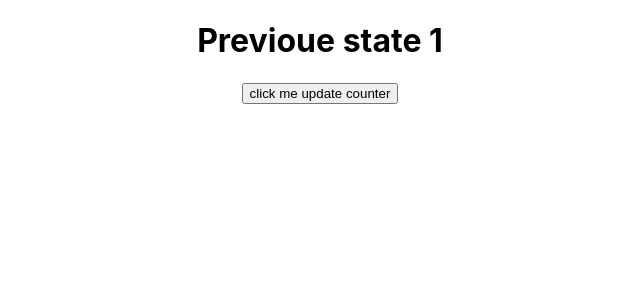
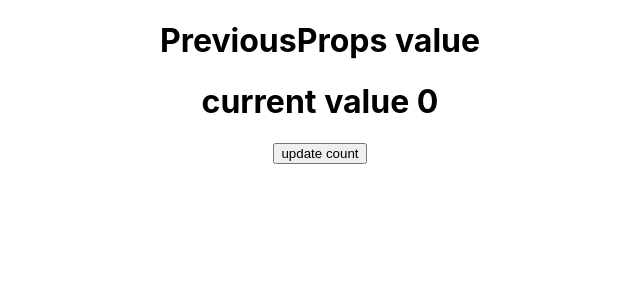
Before and after one commit to rolitiwari1234/React-1, a React (Create React App) app in the folder my-app/: page / in a window 1280 px wide. Shown: the top 300 px of the page, without its empty margins (320-960 px from the left). Built offline with nearby package versions, Linux system fonts and the light colour scheme.

Commit message:
Prevoius props with Hooks

```diff
--- a/my-app/src/App.js
+++ b/my-app/src/App.js
@@ -1,33 +1,16 @@
 import './App.css'
 import React, { useState } from'react'
+import Preprops from './Preprops';
 
 function App(){
+  const [count,setCount] = React.useState(0)
 
-  const[count,setCount]= useState(1)
-    function updateCounter(){
 
-  //   let rand = Math.floor(Math.random()*10)
-  //  setCount((pre)=>{
-  //   console.warn(pre)
-  //   if(pre < 5){
-  //     alert("low value")
-  //   }
-  //   return rand
-  // })
-
-    for (let i = 0;i <5;i++)
-    {
-     setCount((pre)=>
-     {
-      return pre+1
-     }
-     )
-    }
-  }
   return(
     <div className='App'>
-      <h1>Previoue state {count }</h1>
-      <button onClick={updateCounter}>click me update counter</button>
+
+     <Preprops count = {count} />
+     <button onClick = {()=>setCount(Math.floor(Math.random()*10)) }>update count</button>
     </div>
   )
 }
--- /dev/null
+++ b/my-app/src/Preprops.js
@@ -0,0 +1,19 @@
+import React, { useEffect,useRef } from 'react'
+
+
+function Preprops(props){
+
+    const lastVal = useRef()
+    useEffect(()=>{
+        lastVal.current = props.count
+    })
+    const PreviousProps = lastVal.current
+
+    return(
+        <div>
+            <h1>PreviousProps value {PreviousProps}</h1>
+            <h1>current value {props.count} </h1>
+        </div>
+    )
+}
+export default Preprops
```
